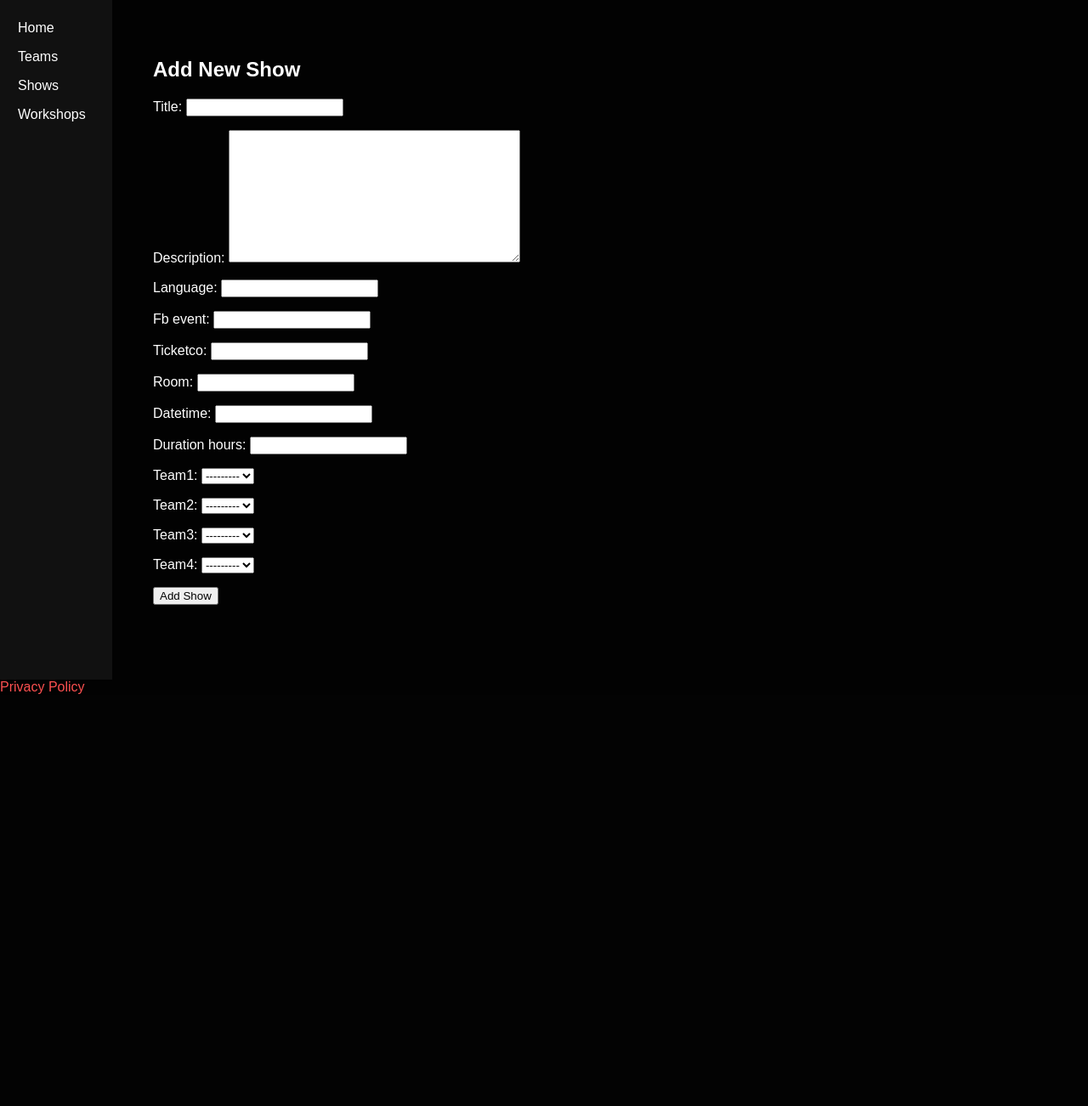
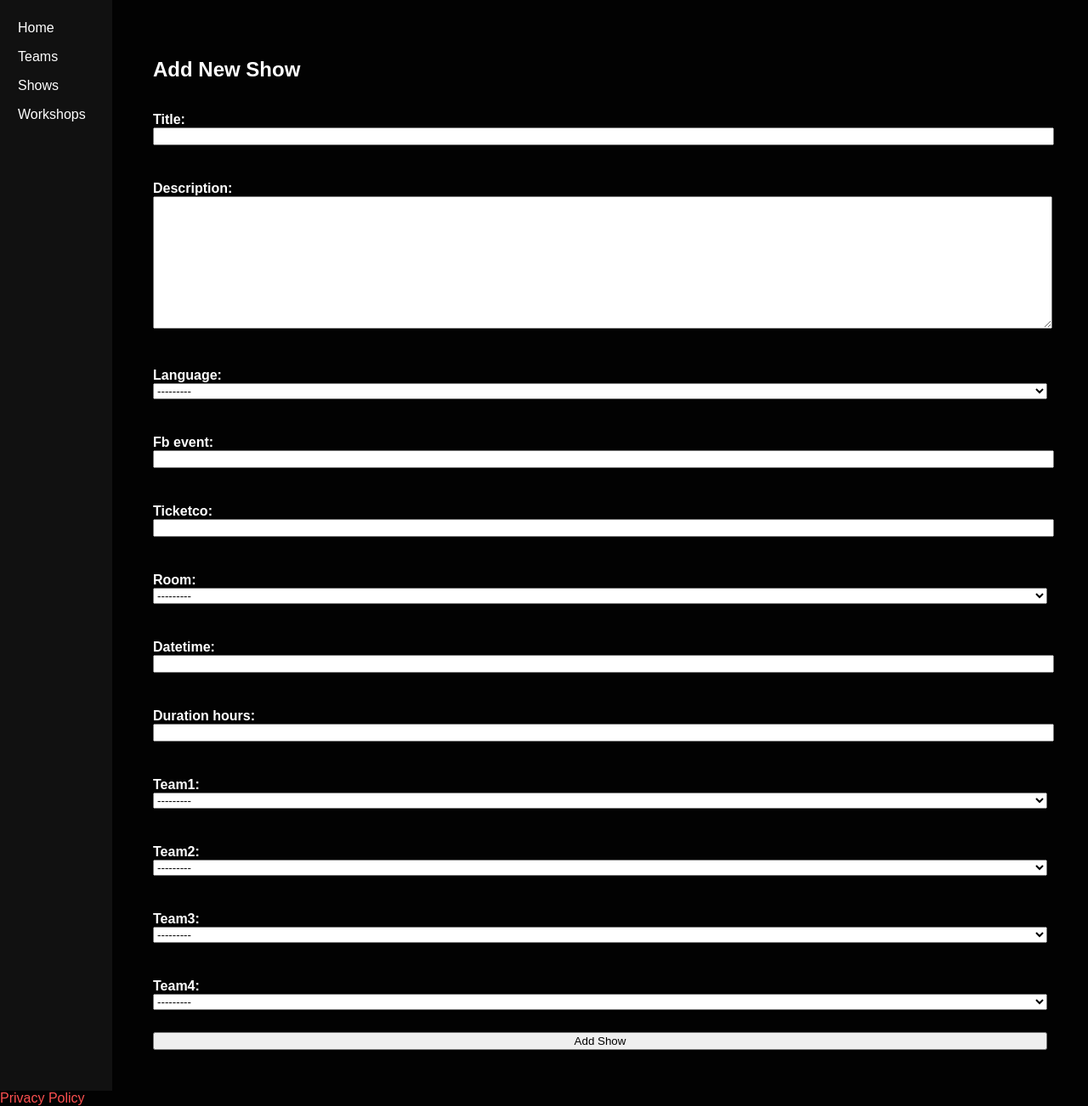
Before and after one commit to S0ulfire84/impro-neuf-showtime-django, a Django app: page /shows/add/ in a window 1280 px wide. Shown: the part 72-1374 px from the top of the page at 85% size. Before the commit the page ends 889 px from the top, so only its background shows below. Run offline with Django 3.2, Linux system fonts and the light colour scheme; the visitor is signed in with stand-in values (Sample User, id 1); data that the repository does not hold is empty.

Commit message:
Make the forms more usable. Also give choices for the language and rooms

```diff
--- a/showtime/events/models.py
+++ b/showtime/events/models.py
@@ -5,12 +5,29 @@ from django.dispatch import receiver
 
 # Create your models here.
 class Event(models.Model):
+
+    LANGUAGE_CHOICES = [
+        ('English', 'English'),
+        ('Norwegian', 'Norwegian'),
+        ('Bilingual', 'Bilingual'),
+    ]
+
+    ROOM_CHOICES = [
+        ('Betong', 'Betong'),
+        ('Klubbscenen', 'Klubbscenen'),
+        ('Lillesalen', 'Lillesalen'),
+        ('Teaterscenen', 'Teaterscenen'),
+        ('Biblioteket', 'Biblioteket'),
+        ('Jan P. Syses sal', 'Jan P. Syses sal'),
+        ('Galleriet', 'Galleriet'),
+    ]
+
     title = models.CharField(max_length=100)
     description = models.TextField()
-    language = models.CharField(max_length=10)
+    language = models.CharField(max_length=10, choices=LANGUAGE_CHOICES)
     fb_event = models.URLField(blank=True, null=True)
     ticketco = models.URLField(blank=True, null=True)
-    room = models.CharField(max_length=50)
+    room = models.CharField(max_length=50, choices=ROOM_CHOICES)
     datetime = models.DateTimeField()
     duration_hours = models.DecimalField(max_digits=4, decimal_places=1)
 
--- a/showtime/static/css/styles.css
+++ b/showtime/static/css/styles.css
@@ -138,3 +138,34 @@ a:hover {
   font-weight: bold;
   margin-top: 1rem;
 }
+
+/* Improve the look of the forms */
+form {
+  display: grid;
+  grid-template-columns: 1fr;
+  gap: 10px;
+  align-items: center;
+}
+
+form label {
+  text-align: right;
+  font-weight: bold;
+}
+
+form input[type="text"],
+form input[type="email"],
+form input[type="url"],
+form input[type="number"],
+form select,
+form textarea {
+  width: 100%;
+}
+
+form .form-group {
+  grid-column: 1 / -1;
+}
+
+form input[type="submit"] {
+  grid-column: 2;
+  width: auto;
+}
```
